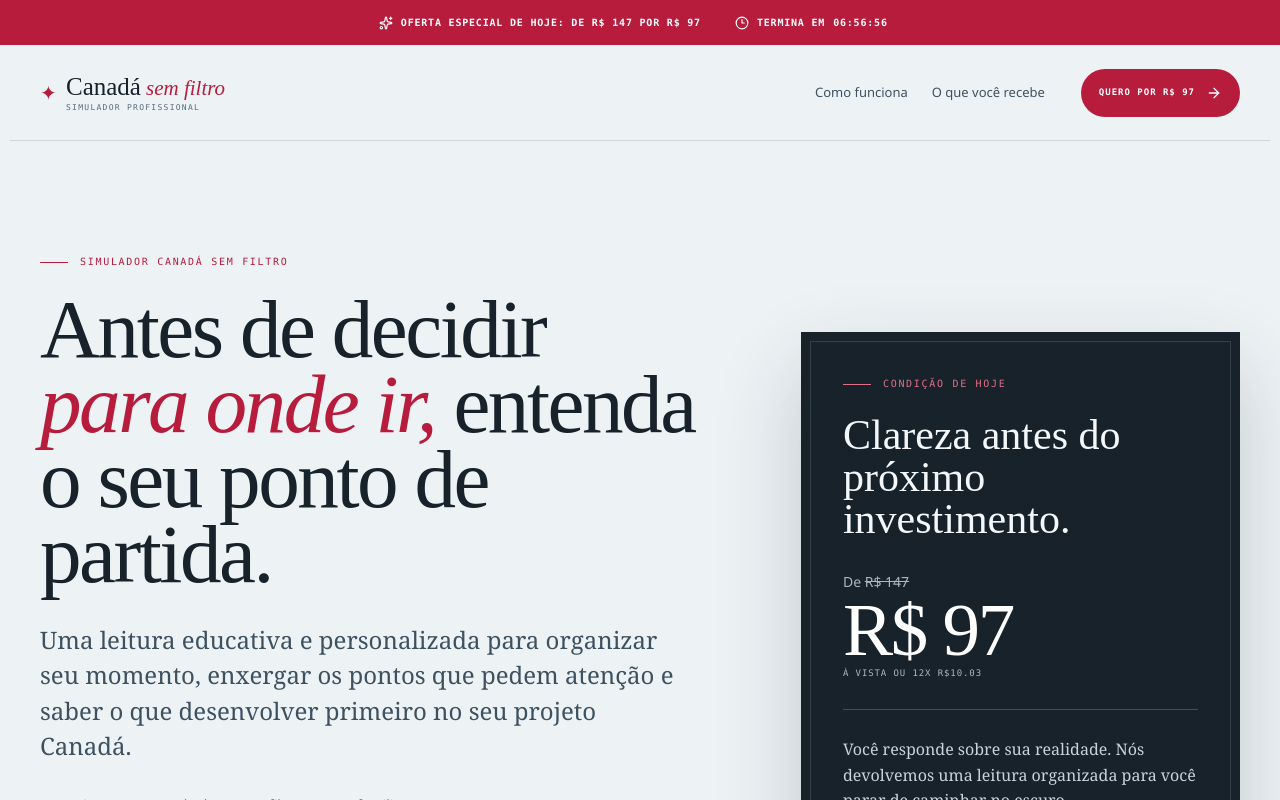
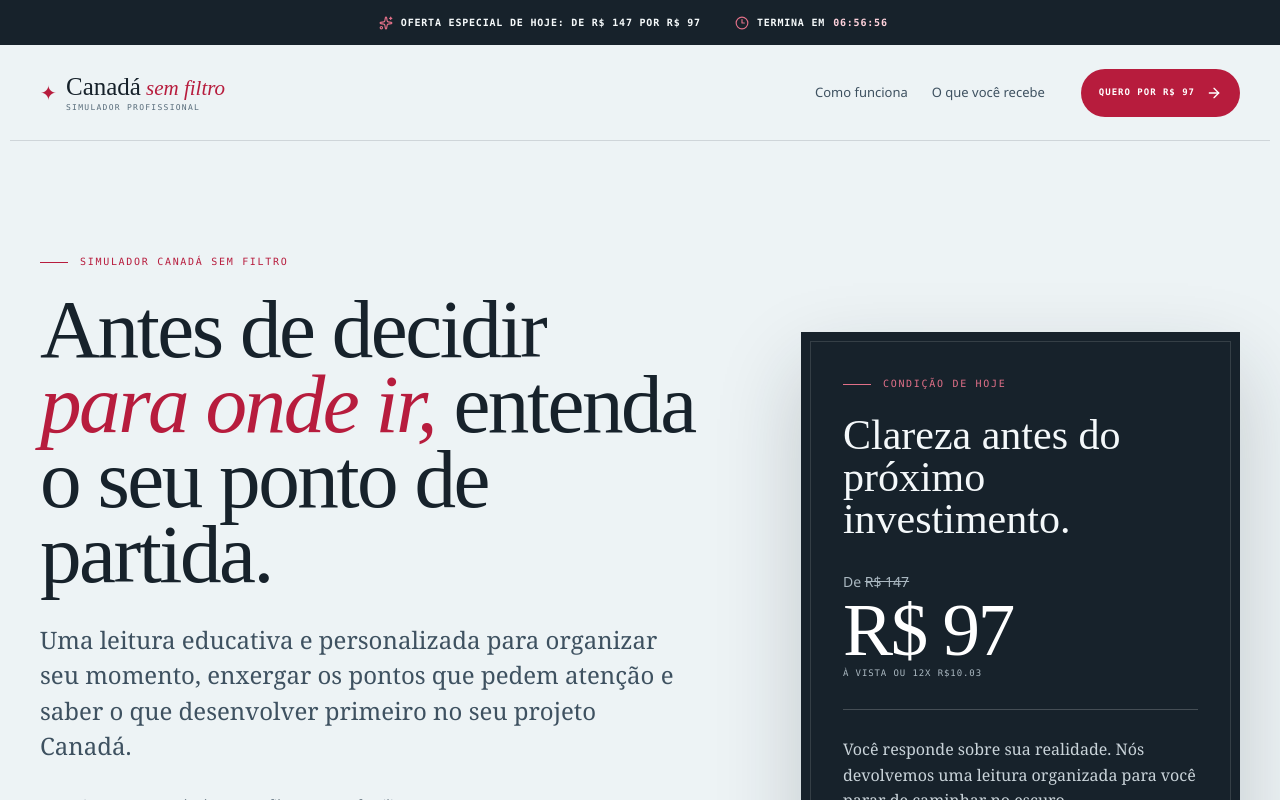
Before and after one commit to blbacelar/diagnostico-canada-sem-filtro, a Next.js app: page /simulador in a window 1280 px wide. Shown: the top 800 px of the page. Built offline with nearby package versions, Linux system fonts and the light colour scheme.

Commit message:
Improve countdown visual contrast

```diff
--- a/app/globals.css
+++ b/app/globals.css
@@ -171,8 +171,8 @@ button:focus-visible, a:focus-visible, input:focus-visible, textarea:focus-visib
 
 /* Página de vendas — Simulador Canadá Sem Filtro */
 .simulator-sales-page { overflow: hidden; background: var(--paper); color: var(--ink); }
-.simulator-offer-bar { min-height: 45px; display: flex; align-items: center; justify-content: center; gap: 34px; padding: 9px 20px; background: var(--accent); color: #fff; font: 600 10px/1.3 var(--font-mono), monospace; letter-spacing: .08em; text-transform: uppercase; }
-.simulator-offer-bar span { display: inline-flex; align-items: center; gap: 8px; }.simulator-offer-bar svg { width: 14px; }.simulator-countdown strong { min-width: 68px; font-variant-numeric: tabular-nums; }
+.simulator-offer-bar { min-height: 45px; display: flex; align-items: center; justify-content: center; gap: 34px; padding: 9px 20px; background: var(--ink); color: #f6fafb; font: 600 10px/1.3 var(--font-mono), monospace; letter-spacing: .08em; text-transform: uppercase; }
+.simulator-offer-bar span { display: inline-flex; align-items: center; gap: 8px; }.simulator-offer-bar svg { width: 14px; color: #e17088; }.simulator-countdown strong { min-width: 68px; color: #ffd2dc; font-variant-numeric: tabular-nums; }
 .simulator-sales-header { max-width: 1260px; min-height: 96px; margin: 0 auto; padding: 0 30px; display: flex; align-items: center; gap: 36px; border-bottom: 1px solid var(--rule); }.simulator-sales-header nav { margin-left: auto; display: flex; gap: 24px; color: var(--ink-soft); font-size: 13px; }.simulator-sales-header nav a:hover, .sales-text-link:hover { color: var(--accent); }.sales-header-cta, .sales-primary-button { display: inline-flex; align-items: center; justify-content: center; gap: 11px; min-height: 54px; padding: 15px 24px; border-radius: 999px; background: var(--accent); color: #fff; font: 600 10px/1 var(--font-mono), monospace; letter-spacing: .11em; text-transform: uppercase; transition: transform .2s, background .2s; }.sales-header-cta { min-height: 43px; padding: 12px 18px; font-size: 9px; }.sales-primary-button:hover, .sales-header-cta:hover { background: #971832; transform: translateY(-2px); }.sales-primary-button svg, .sales-header-cta svg { width: 16px; }
 .simulator-hero { max-width: 1260px; min-height: 710px; margin: 0 auto; padding: clamp(70px, 9vw, 130px) 30px 105px; display: grid; grid-template-columns: minmax(0, 1.05fr) minmax(360px, .7fr); align-items: center; gap: clamp(48px, 8vw, 120px); }.simulator-hero__copy h1 { max-width: 760px; margin: 0; font: 400 clamp(58px, 6.5vw, 104px)/.9 var(--font-display), serif; letter-spacing: -.03em; }.simulator-hero__copy h1 em { color: var(--accent); font-weight: 400; }.simulator-hero__lede { max-width: 640px; margin: 30px 0; color: var(--ink-soft); font: 400 clamp(19px, 2vw, 24px)/1.48 var(--font-body), serif; }.simulator-checklist { display: grid; gap: 13px; margin: 0; padding: 0; list-style: none; color: var(--ink-soft); font-size: 14px; }.simulator-checklist li { display: flex; gap: 11px; align-items: flex-start; }.simulator-checklist svg { width: 17px; flex: none; margin-top: 2px; color: var(--success); }.simulator-hero__actions { display: flex; flex-wrap: wrap; align-items: center; gap: 23px; margin-top: 39px; }.sales-text-link { display: inline-flex; align-items: center; gap: 8px; color: var(--ink-soft); font: 600 11px var(--font-mono), monospace; letter-spacing: .08em; text-transform: uppercase; }.sales-text-link svg { width: 15px; }.simulator-fine-print { display: flex; gap: 8px; align-items: center; margin: 27px 0 0; color: var(--ink-mute); font-size: 11px; }.simulator-fine-print svg { width: 14px; color: var(--success); }
 .simulator-offer-card { position: relative; padding: 46px 42px 39px; background: var(--ink); color: #f4f8fa; box-shadow: 0 35px 80px rgba(23,34,43,.2); }.simulator-offer-card::after { content: ""; position: absolute; inset: 9px; border: 1px solid rgba(255,255,255,.13); pointer-events: none; }.simulator-offer-card > * { position: relative; z-index: 1; }.simulator-offer-card .eyebrow { color: #e17088; }.simulator-offer-card h2 { margin: 0; max-width: 400px; font: 400 42px/1 var(--font-display), serif; }.simulator-price { display: grid; gap: 6px; margin: 31px 0; }.simulator-price span { color: #aab8c1; font-size: 14px; }.simulator-price strong { color: #fff; font: 400 75px/.85 var(--font-display), serif; letter-spacing: -.03em; }.simulator-price small { color: #aab8c1; font: 500 9px var(--font-mono), monospace; letter-spacing: .1em; text-transform: uppercase; }.simulator-offer-card__rule { height: 1px; margin: 27px 0; background: rgba(255,255,255,.2); }.simulator-offer-card > p:not(.eyebrow) { margin: 0 0 26px; color: #c9d3d9; font: 400 16px/1.6 var(--font-body), serif; }.simulator-offer-card .sales-primary-button { width: 100%; background: var(--accent); }.simulator-offer-card > small { display: block; margin-top: 18px; color: #9eb0bc; text-align: center; font-size: 10px; }
```
